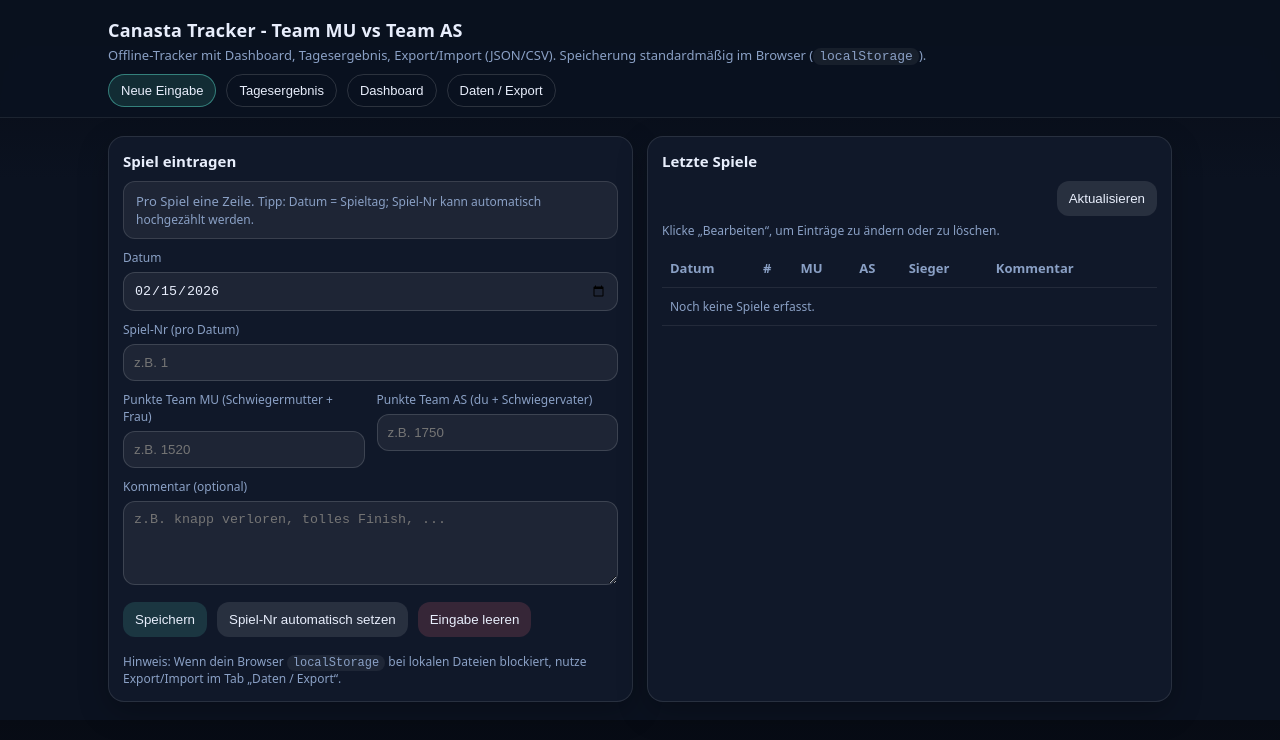
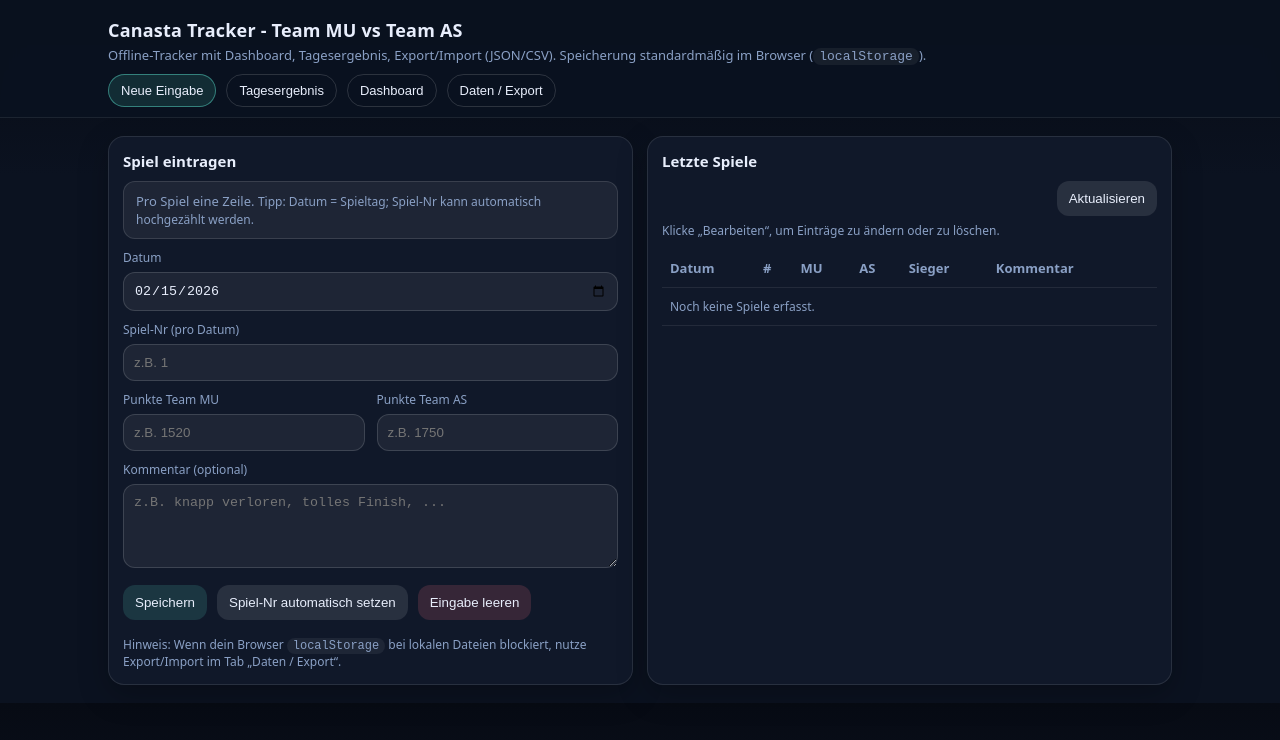
Before and after one commit to guggi261/canasta-family, a plain HTML site: page index.html in a window 1280 px wide. Drawn offline with Linux system fonts and the light colour scheme.

Commit message:
Remove extra text from team points labels

```diff
--- a/index.html
+++ b/index.html
@@ -81,11 +81,11 @@
 
           <div class="row two" style="gap:12px;">
             <div>
-              <label for="mu">Punkte Team MU (Schwiegermutter + Frau)</label>
+              <label for="mu">Punkte Team MU </label>
               <input id="mu" type="number" step="1" placeholder="z.B. 1520"/>
             </div>
             <div>
-              <label for="as">Punkte Team AS (du + Schwiegervater)</label>
+              <label for="as">Punkte Team AS </label>
               <input id="as" type="number" step="1" placeholder="z.B. 1750"/>
             </div>
           </div>
```
